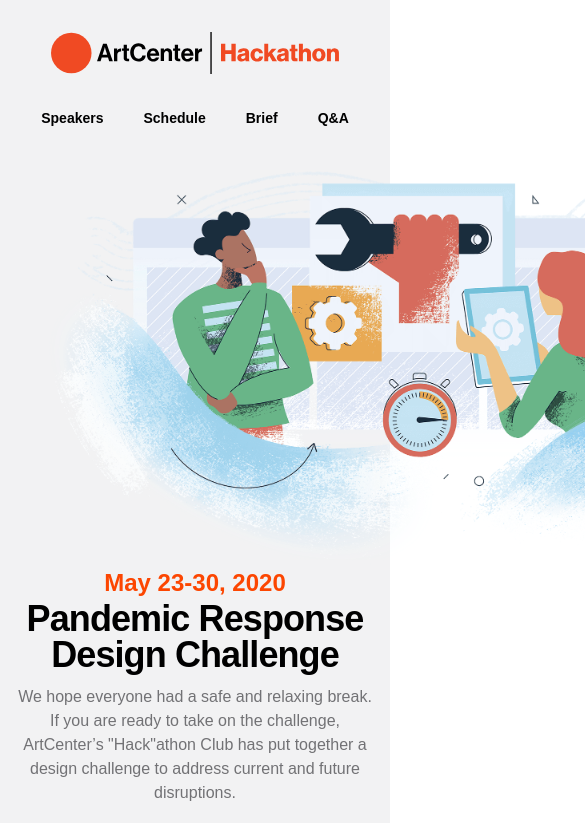
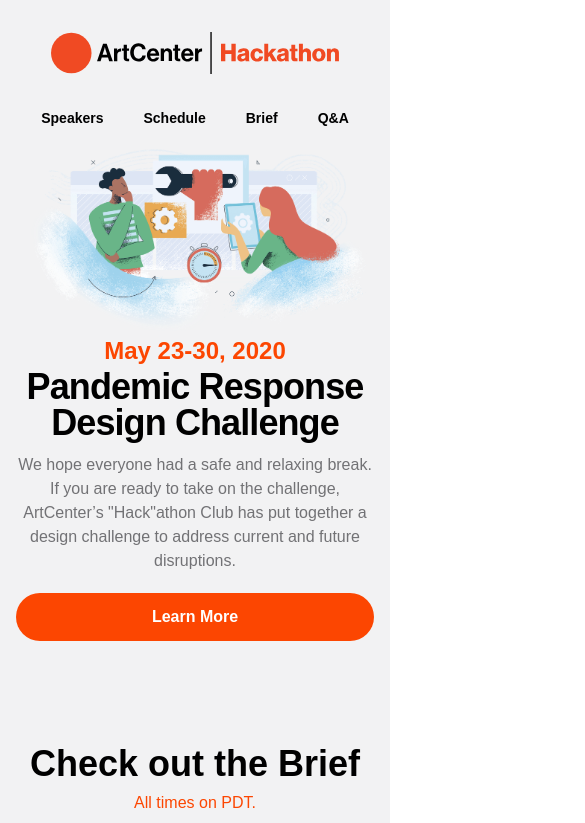
Before and after one commit to trevorgreenleaf/prdc, a Vue app: page / in a window 390 px wide. Shown: the top 823 px of the page, 585 px wide, since content can reach past the window. Built offline with nearby package versions, Linux system fonts and the light colour scheme; a web font is replaced by a local one.

Commit message:
hero image needs to be full width

```diff
--- a/src/components/HeroSection.vue
+++ b/src/components/HeroSection.vue
@@ -1,7 +1,7 @@
 <template>
   <div>
     <div class="mx-auto px-4 text-center">
-        <img class="md:-mt-12 pointer-events-none max-w-screen-md mx-auto" src="/images/hero-bg.png" alt="Image of students working">
+        <img class="md:-mt-12 pointer-events-none max-w-screen-md w-full mx-auto" src="/images/hero-bg.png" alt="Image of students working">
         <p class="font-bold text-orange text-2xl md:-mt-24">May 23-30, 2020 </p>
         <h1 class=" text-4xl sm:text-5xl md:text-6xl tracking-tight font-bold text-black leading-none ">
           Pandemic Response <br> <span class="text-black">Design Challenge</span>
```
